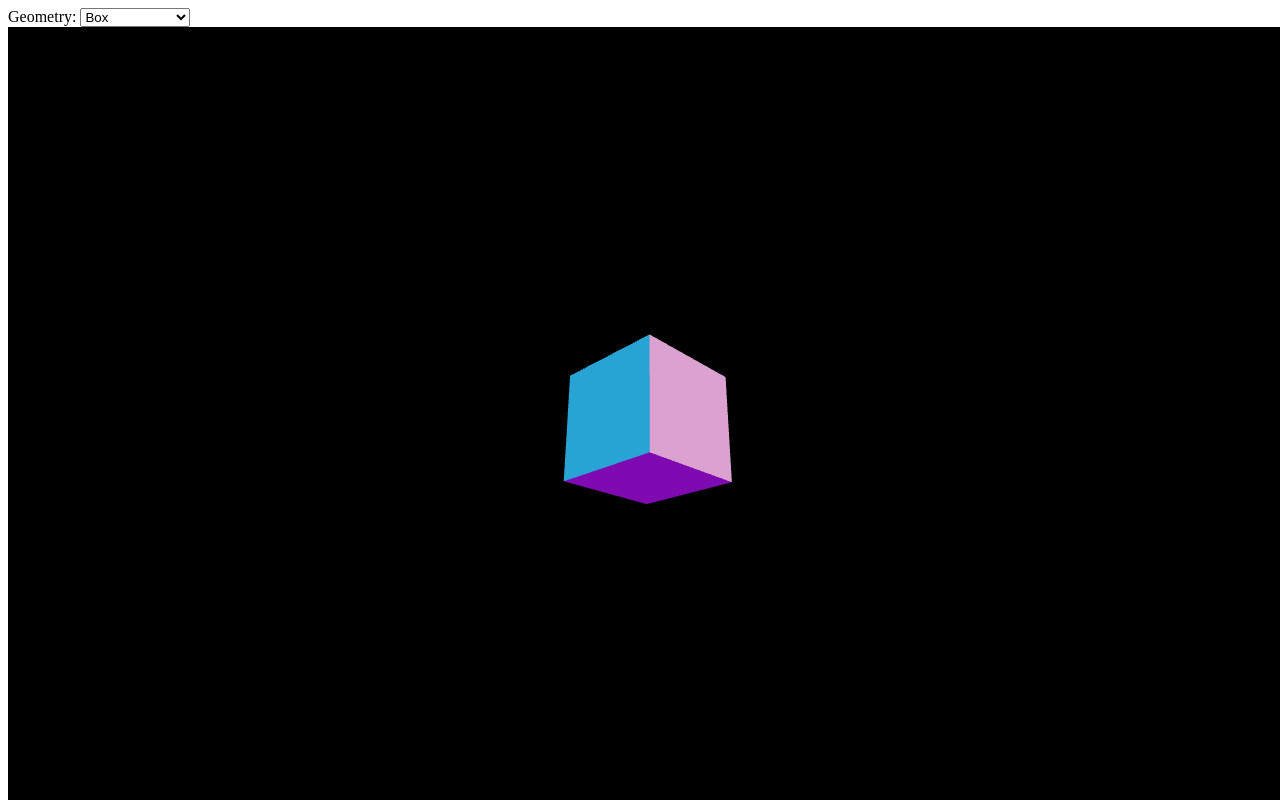
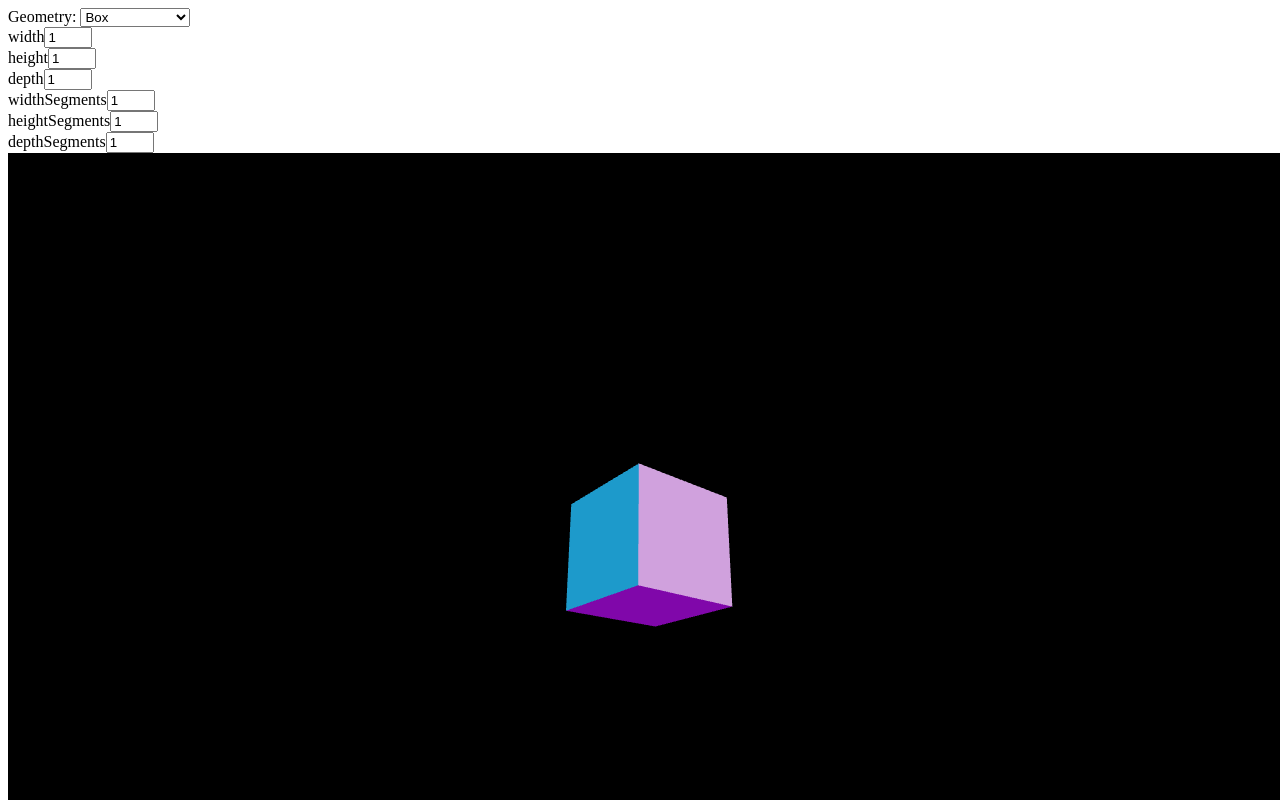
Before and after one commit to ianprice943/threejs-playground, a Next.js app: page / in a window 1280 px wide. Shown: the top 800 px of the page. Built offline with nearby package versions, Linux system fonts and the light colour scheme.

Commit message:
first pass at extending the form, setting upt the context will be very complicated

```diff
--- /dev/null
+++ b/components/BoxOptions.tsx
@@ -0,0 +1,43 @@
+import React, { useState } from "react";
+
+const BoxOptions = () => {
+    const [width, setWidth] = useState("1");
+    const [height, setHeight] = useState("1");
+    const [depth, setDepth] = useState("1");
+    const [widthSegments, setWidthSegments] = useState("1");
+    const [heightSegments, setHeightSegments] = useState("1");
+    const [depthSegments, setDepthSegments] = useState("1");
+
+    // TODO make individual label/input combinations into components to cut down on repeat code
+
+    return (
+        <>
+            <div className="flex pt-2">
+                <label htmlFor="width" className="pr-2">width</label>
+                <input className="ml-auto" type="number" id="width" name="width" value={width} min="1" max="5" onChange={e => setWidth(e.target.value)}></input>
+            </div>
+            <div className="flex pt-2">
+                <label htmlFor="height" className="pr-2">height</label>
+                <input className="ml-auto" type="number" id="height" name="height" value={height} min="1" max="5" onChange={e => setHeight(e.target.value)}></input>
+            </div>
+            <div className="flex pt-2">
+                <label htmlFor="depth" className="pr-2">depth</label>
+                <input className="ml-auto" type="number" id="depth" name="depth" value={depth} min="1" max="5" onChange={e => setDepth(e.target.value)}></input>
+            </div>
+            <div className="flex pt-2">
+                <label htmlFor="widthSegments" className="pr-2">widthSegments</label>
+                <input className="ml-auto" type="number" id="widthSegments" name="widthSegments" value={widthSegments} min="1" max="5" onChange={e => setWidthSegments(e.target.value)}></input>
+            </div>
+            <div className="flex pt-2">
+                <label htmlFor="heightSegments" className="pr-2">heightSegments</label>
+                <input className="ml-auto" type="number" id="heightSegments" name="heightSegments" value={heightSegments} min="1" max="5" onChange={e => setHeightSegments(e.target.value)}></input>
+            </div>
+            <div className="flex pt-2">
+                <label htmlFor="depthSegments" className="pr-2">depthSegments</label>
+                <input className="ml-auto" type="number" id="depthSegments" name="depthSegments" value={depthSegments} min="1" max="5" onChange={e => setDepthSegments(e.target.value)}></input>
+            </div>
+        </>
+    );
+}
+
+export default BoxOptions;
--- a/components/GeometryForm.tsx
+++ b/components/GeometryForm.tsx
@@ -1,12 +1,10 @@
 import React, { FormEvent, useState, useRef } from "react";
 import Draggable from "react-draggable";
 import { useGeometryContext } from "../contexts/GeometryContext";
-// import { threeOptions, CameraOptions, RendererOptions, BasicGeometry, GeometryOptions, MaterialOptions, EnvMaps, MeshBasicMaterialOptions, MeshMatcapMaterialOptions, MeshNormalMaterialOptions, MeshPhongMaterialOptions, MeshPhysicalMaterialOptions, MeshStandardMaterialOptions, GradientMap, MeshToonMaterialOptions } from "OptionTypes";
+import BoxOptions from "./BoxOptions";
 
 const GeometryForm: React.FC = () => {
     const { geometry, setGeometry } = useGeometryContext();
-
-    console.log(geometry);
 
     const formRef = useRef(null);
 
@@ -20,9 +18,15 @@
         setGeometry(formData.geometry as string);
     }
 
+    let geometryOptions;
+
+    if (geometry === "BoxGeometry") {
+        geometryOptions = <BoxOptions />
+    }
+
     return (
         <Draggable nodeRef={formRef}>
-            <form ref={formRef} onChange={handleFormInput} className="absolute p-2 bg-slate-400 bg-opacity-70 hover:cursor-pointer">
+            <form ref={formRef} onChange={handleFormInput} className="absolute flex flex-col p-2 bg-slate-400 bg-opacity-70 hover:cursor-pointer">
                 <div>
                     <label htmlFor="geometry">Geometry: </label>
                     <select name="geometry" id="">
@@ -42,6 +46,7 @@
                         <option value="TorusKnotGeometry">Torus Knot</option>
                         <option value="TubeGeometry">Tube</option>
                     </select>
+                    {geometryOptions}
                 </div>
             </form>
         </Draggable>
--- a/components/ThreeCanvas.tsx
+++ b/components/ThreeCanvas.tsx
@@ -33,7 +33,7 @@
 
     let geometryToRender;
 
-    if(geometry === "BoxGeometry") {
+    if (geometry === "BoxGeometry") {
         geometryToRender = new THREE.BoxGeometry( 0.2, 0.2, 0.2 );
     } else if (geometry === "CircleGeometry") {
         geometryToRender = new THREE.CircleGeometry( .5, 32, 0, 2*Math.PI );
--- a/contexts/GeometryContext.ts
+++ b/contexts/GeometryContext.ts
@@ -11,3 +11,33 @@
 });
 
 export const useGeometryContext = () => useContext(CanvasGeometryContext);
+
+// need to figure out how to create multiple contexts
+
+export interface BoxOptions {
+    width: number,
+    height: number,
+    depth: number,
+    widthSegments: number,
+    heightSegments: number,
+    depthSegments: number
+}
+
+export type BoxOptionsContext = {
+    boxOptions: BoxOptions,
+    setBoxOptions: (newBoxOptions: BoxOptions) => void
+}
+
+export const CanvasBoxOptionsContext = React.createContext<BoxOptionsContext>({
+    boxOptions: {
+        width: 1,
+        height: 1,
+        depth: 1,
+        widthSegments: 1,
+        heightSegments: 1,
+        depthSegments: 1
+    },
+    setBoxOptions: () => {}
+});
+
+export const useGemetryOptionsContext = () => useContext(CanvasBoxOptionsContext);
```
